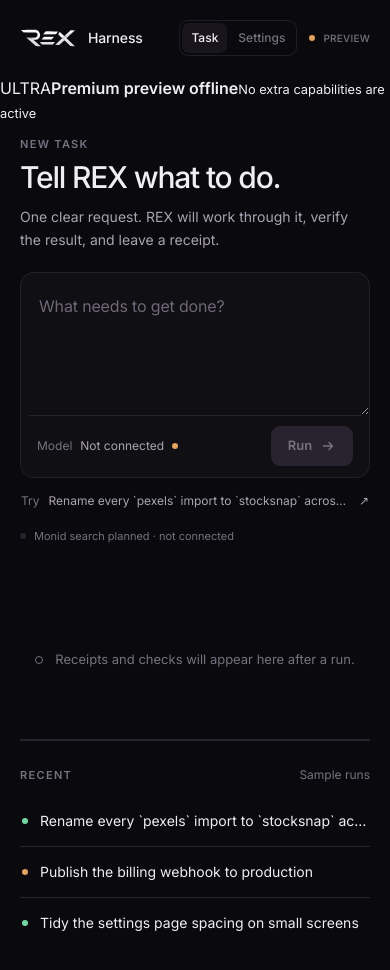
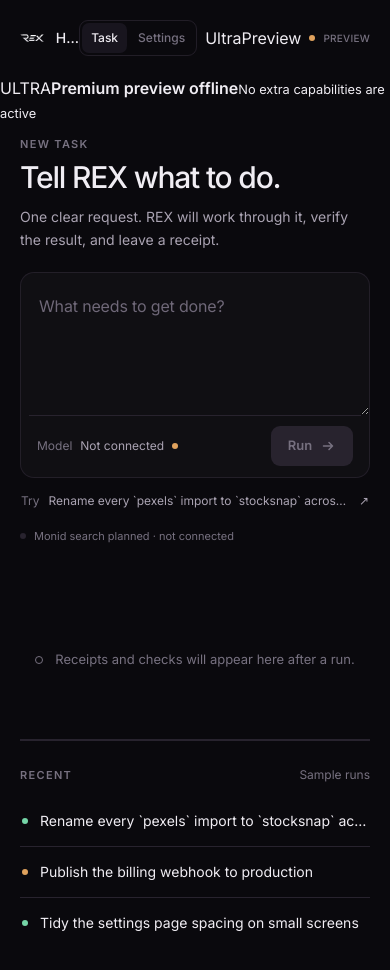
Before and after one commit to REX-codebase/rex-mcp, a React (Vite) app: page / in a window 390 px wide. Shown: the top 970 px of the page. Built offline with nearby package versions, Linux system fonts and the light colour scheme; the HTML template or start-up script is replaced by a standard one.

Commit message:
Add Ultra control to the Harness header

```diff
--- a/src/components/TopBar.tsx
+++ b/src/components/TopBar.tsx
@@ -1,25 +1,25 @@
 import rexLogo from "../assets/rex-logo.svg";
 
-export function TopBar({ view, onView }: { view: "task" | "settings"; onView: (v: "task" | "settings") => void }) {
+export function TopBar({ view, onView, ultra, onUltra }: { view: "task" | "settings"; onView: (v: "task" | "settings") => void; ultra: boolean; onUltra: () => void }) {
   return (
-    <header className="mx-auto flex w-full max-w-[820px] items-center justify-between px-5 py-5 sm:px-8 sm:py-7">
-      <div className="flex min-w-0 items-center gap-3">
-        <img className="rex-logo" src={rexLogo} alt="REX" />
-        <span className="truncate text-sm font-medium tracking-[-0.01em] text-text">Harness</span>
+    <header className="top-shell mx-auto flex w-full max-w-[820px] items-center justify-between px-5 py-5 sm:px-8 sm:py-7">
+      <div className="brand-lockup flex min-w-0 items-center gap-3">
+        <span className="brand-frame"><img className="rex-logo" src={rexLogo} alt="REX" /></span>
+        <span className="brand-name truncate text-sm font-medium tracking-[-0.01em] text-text">Harness</span>
       </div>
-      <div className="flex shrink-0 items-center gap-3 sm:gap-5">
+      <div className="top-actions flex shrink-0 items-center gap-2 sm:gap-4">
         <nav className="view-tabs" aria-label="View">
-          <button type="button" aria-current={view === "task" ? "page" : undefined} className={view === "task" ? "is-current" : ""} onClick={() => onView("task")}>
-            Task
-          </button>
-          <button type="button" aria-current={view === "settings" ? "page" : undefined} className={view === "settings" ? "is-current" : ""} onClick={() => onView("settings")}>
-            Settings
-          </button>
+          <button type="button" aria-current={view === "task" ? "page" : undefined} className={view === "task" ? "is-current" : ""} onClick={() => onView("task")}>Task</button>
+          <button type="button" aria-current={view === "settings" ? "page" : undefined} className={view === "settings" ? "is-current" : ""} onClick={() => onView("settings")}>Settings</button>
         </nav>
-        <span className="flex shrink-0 items-center gap-2 text-[10px] font-medium tracking-wide text-faint sm:text-[11px]" title="No backend is connected. All runs shown are sample data.">
+        <button type="button" className={`ultra-control ${ultra ? "is-on" : ""}`} aria-pressed={ultra} aria-label={`${ultra ? "Turn off" : "Preview"} Ultra mode`} onClick={onUltra}>
+          <span className="ultra-glyph" aria-hidden="true"><i /><i /><i /></span>
+          <span className="ultra-label">Ultra</span>
+          <span className="ultra-tier">Preview</span>
+        </button>
+        <span className="preview-state flex shrink-0 items-center gap-2 text-[10px] font-medium tracking-wide text-faint sm:text-[11px]" title="No backend is connected. All runs shown are sample data.">
           <span className="h-1.5 w-1.5 rounded-full bg-blocked" aria-hidden="true" />
-          <span className="hidden sm:inline">PREVIEW · SAMPLE DATA</span>
-          <span className="sm:hidden">PREVIEW</span>
+          <span className="hidden lg:inline">PREVIEW · SAMPLE DATA</span><span className="lg:hidden">PREVIEW</span>
         </span>
       </div>
     </header>
```
